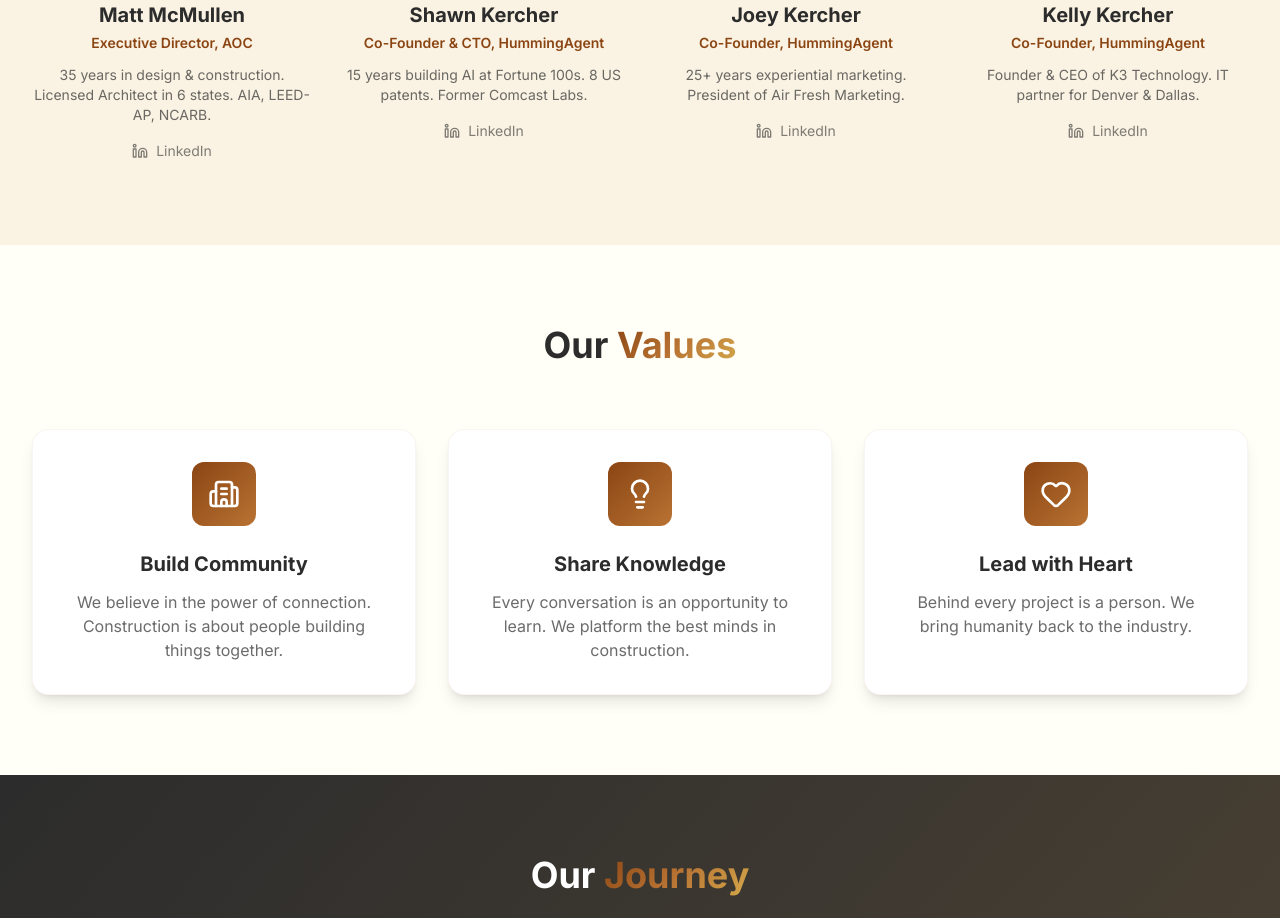
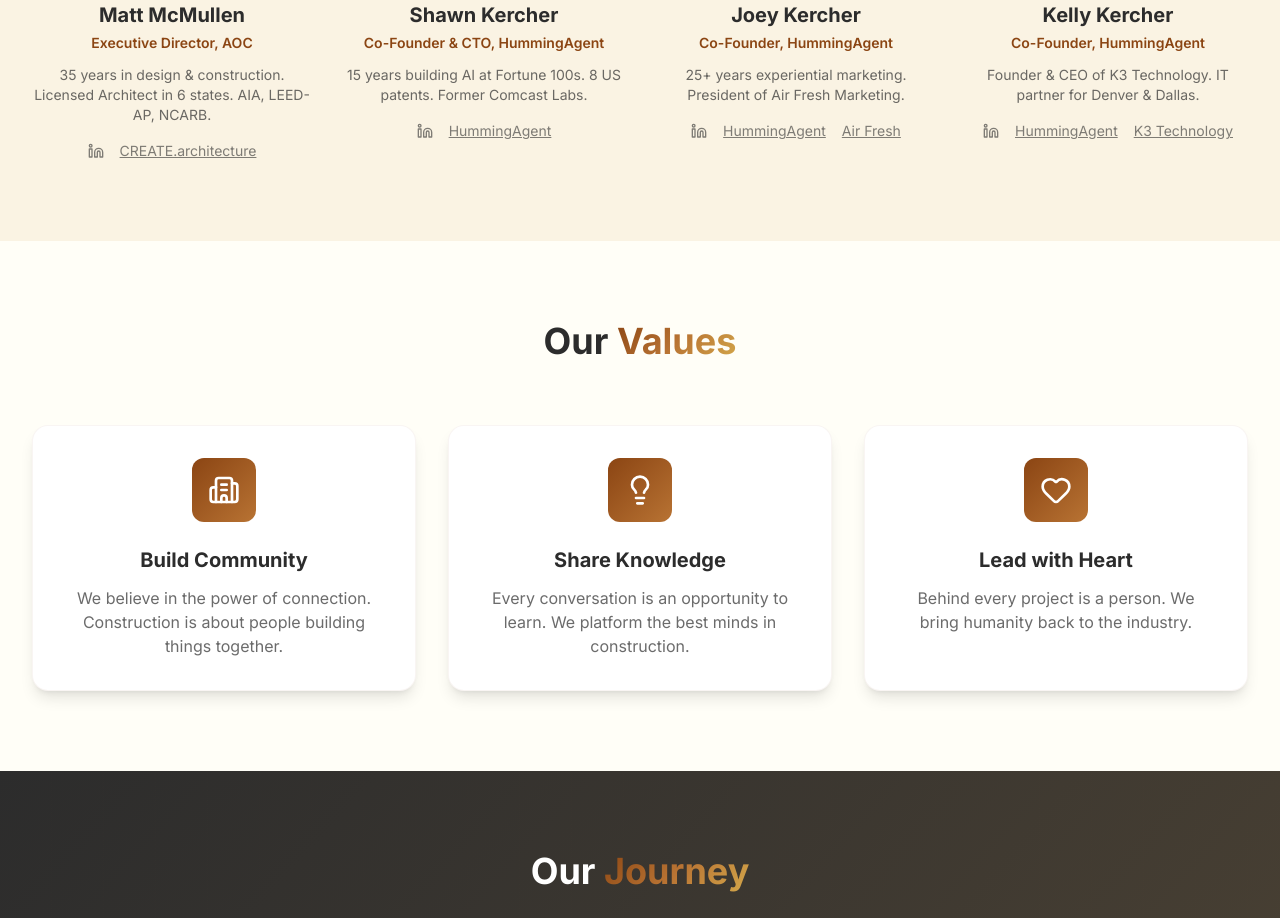
Before and after one commit to HummingAgent/aoc-website, a Next.js app: page /about in a window 1280 px wide. Shown: the part 3780-4698 px from the top of the page. Built offline with nearby package versions, Linux system fonts and the light colour scheme; a web font is replaced by a local one.

Commit message:
feat: Add company website backlinks to leader profiles
- Matt: CREATE.architecture
- Shawn: HummingAgent
- Joey: HummingAgent + Air Fresh Marketing
- Kelly: HummingAgent + K3 Technology

```diff
--- a/src/app/about/page.tsx
+++ b/src/app/about/page.tsx
@@ -434,10 +434,14 @@
               <p className="text-charcoal/70 text-sm mb-4">
                 35 years in design & construction. Licensed Architect in 6 states. AIA, LEED-AP, NCARB.
               </p>
-              <a href="https://www.linkedin.com/in/matt-mcmullen-20314116/" target="_blank" rel="noopener noreferrer" className="inline-flex items-center gap-2 text-charcoal/60 hover:text-rust transition-colors text-sm">
+              <div className="flex items-center justify-center gap-4">
+                <a href="https://www.linkedin.com/in/matt-mcmullen-20314116/" target="_blank" rel="noopener noreferrer" className="inline-flex items-center gap-1 text-charcoal/60 hover:text-rust transition-colors text-sm">
                   <Linkedin className="w-4 h-4" />
-                LinkedIn
                 </a>
+                <a href="https://www.create4everyone.biz/" target="_blank" rel="noopener noreferrer" className="text-charcoal/60 hover:text-rust transition-colors text-sm underline">
+                  CREATE.architecture
+                </a>
+              </div>
             </motion.div>
 
             {/* Shawn Kercher */}
@@ -462,10 +466,14 @@
               <p className="text-charcoal/70 text-sm mb-4">
                 15 years building AI at Fortune 100s. 8 US patents. Former Comcast Labs.
               </p>
-              <a href="https://www.linkedin.com/in/shawnkercher/" target="_blank" rel="noopener noreferrer" className="inline-flex items-center gap-2 text-charcoal/60 hover:text-rust transition-colors text-sm">
+              <div className="flex items-center justify-center gap-4">
+                <a href="https://www.linkedin.com/in/shawnkercher/" target="_blank" rel="noopener noreferrer" className="inline-flex items-center gap-1 text-charcoal/60 hover:text-rust transition-colors text-sm">
                   <Linkedin className="w-4 h-4" />
-                LinkedIn
                 </a>
+                <a href="https://hummingagent.ai" target="_blank" rel="noopener noreferrer" className="text-charcoal/60 hover:text-rust transition-colors text-sm underline">
+                  HummingAgent
+                </a>
+              </div>
             </motion.div>
 
             {/* Joey Kercher */}
@@ -490,10 +498,17 @@
               <p className="text-charcoal/70 text-sm mb-4">
                 25+ years experiential marketing. President of Air Fresh Marketing.
               </p>
-              <a href="https://www.linkedin.com/in/joeykercher/" target="_blank" rel="noopener noreferrer" className="inline-flex items-center gap-2 text-charcoal/60 hover:text-rust transition-colors text-sm">
+              <div className="flex items-center justify-center gap-4">
+                <a href="https://www.linkedin.com/in/joeykercher/" target="_blank" rel="noopener noreferrer" className="inline-flex items-center gap-1 text-charcoal/60 hover:text-rust transition-colors text-sm">
                   <Linkedin className="w-4 h-4" />
-                LinkedIn
                 </a>
+                <a href="https://hummingagent.ai" target="_blank" rel="noopener noreferrer" className="text-charcoal/60 hover:text-rust transition-colors text-sm underline">
+                  HummingAgent
+                </a>
+                <a href="https://airfreshmarketing.com" target="_blank" rel="noopener noreferrer" className="text-charcoal/60 hover:text-rust transition-colors text-sm underline">
+                  Air Fresh
+                </a>
+              </div>
             </motion.div>
 
             {/* Kelly Kercher */}
@@ -518,10 +533,17 @@
               <p className="text-charcoal/70 text-sm mb-4">
                 Founder & CEO of K3 Technology. IT partner for Denver & Dallas.
               </p>
-              <a href="https://www.linkedin.com/in/kellykercher/" target="_blank" rel="noopener noreferrer" className="inline-flex items-center gap-2 text-charcoal/60 hover:text-rust transition-colors text-sm">
+              <div className="flex items-center justify-center gap-4">
+                <a href="https://www.linkedin.com/in/kellykercher/" target="_blank" rel="noopener noreferrer" className="inline-flex items-center gap-1 text-charcoal/60 hover:text-rust transition-colors text-sm">
                   <Linkedin className="w-4 h-4" />
-                LinkedIn
                 </a>
+                <a href="https://hummingagent.ai" target="_blank" rel="noopener noreferrer" className="text-charcoal/60 hover:text-rust transition-colors text-sm underline">
+                  HummingAgent
+                </a>
+                <a href="https://k3techs.com" target="_blank" rel="noopener noreferrer" className="text-charcoal/60 hover:text-rust transition-colors text-sm underline">
+                  K3 Technology
+                </a>
+              </div>
             </motion.div>
           </div>
         </div>
```
Lines whose indentation alone changed are shown as unchanged.
